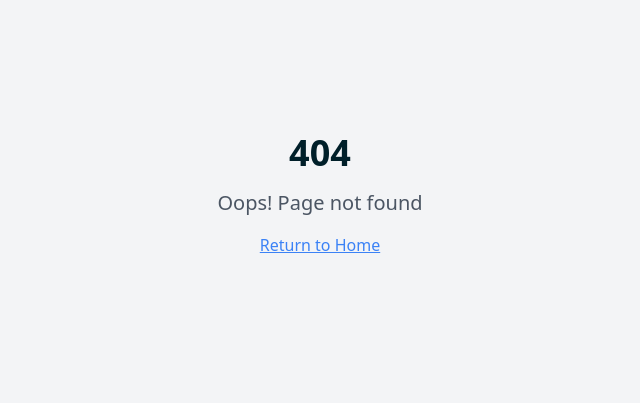
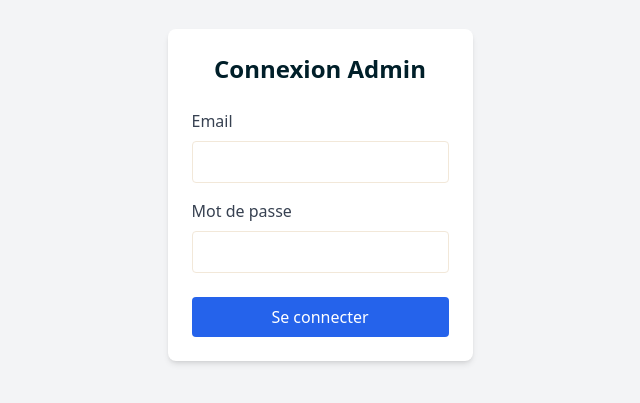
Before and after one commit to Martin42746284/aria-contact-header-18-9ca684d4, a React (Vite) app: page /admin in a window 1280 px wide. Before the commit this address had no page. Shown: the part 205-608 px from the top of the page, without its empty margins (320-960 px from the left). Built offline with nearby package versions, Linux system fonts and the light colour scheme.

Commit message:
creation de admin

```diff
--- a/src/App.tsx
+++ b/src/App.tsx
@@ -3,8 +3,12 @@ import { Toaster as Sonner } from "@/components/ui/sonner";
 import { TooltipProvider } from "@/components/ui/tooltip";
 import { QueryClient, QueryClientProvider } from "@tanstack/react-query";
 import { BrowserRouter, Routes, Route } from "react-router-dom";
+
 import Index from "./pages/Index";
 import NotFound from "./pages/NotFound";
+import AdminLogin from "./pages/AdminLoginPage";
+import AdminDashboardPage from "./pages/AdminDashboardPage";
+import ProtectedRoute from "./components/ProtectedRoute";
 
 const queryClient = new QueryClient();
 
@@ -16,6 +20,15 @@ const App = () => (
       <BrowserRouter>
         <Routes>
           <Route path="/" element={<Index />} />
+          <Route path="/admin" element={<AdminLogin />} />
+          <Route
+            path="/dashboard"
+            element={
+              <ProtectedRoute>
+                <AdminDashboardPage />
+              </ProtectedRoute>
+            }
+          />
           {/* ADD ALL CUSTOM ROUTES ABOVE THE CATCH-ALL "*" ROUTE */}
           <Route path="*" element={<NotFound />} />
         </Routes>
--- /dev/null
+++ b/src/components/AdminDashboard.tsx
@@ -0,0 +1,36 @@
+import { useNavigate } from "react-router-dom";
+
+const AdminDashboard = () => {
+  const navigate = useNavigate();
+
+  const handleLogout = () => {
+    localStorage.removeItem("isAuthenticated");
+    navigate("/admin");
+  };
+
+  return (
+    <div className="p-6">
+      <h1 className="text-3xl font-bold mb-6">Tableau de bord Administrateur</h1>
+      <div className="grid grid-cols-1 md:grid-cols-3 gap-6">
+        <div className="bg-white p-6 rounded-lg shadow-md">
+          <h2 className="text-xl font-semibold mb-4">Statistiques</h2>
+          <p>Visiteurs aujourd'hui: 42</p>
+        </div>
+        <div className="bg-white p-6 rounded-lg shadow-md">
+          <h2 className="text-xl font-semibold mb-4">Actions</h2>
+          <button className="bg-blue-600 text-white py-2 px-4 rounded hover:bg-blue-700 mr-2">
+            Gérer utilisateurs
+          </button>
+        </div>
+      </div>
+      <button
+        onClick={handleLogout}
+        className="mt-6 bg-red-600 text-white py-2 px-4 rounded hover:bg-red-700"
+      >
+        Déconnexion
+      </button>
+    </div>
+  );
+};
+
+export default AdminDashboard;
--- /dev/null
+++ b/src/components/AdminLoginForm.tsx
@@ -0,0 +1,62 @@
+import { useState } from "react";
+import { useNavigate } from "react-router-dom";
+
+const AdminLoginForm = () => {
+  const [email, setEmail] = useState("");
+  const [password, setPassword] = useState("");
+  const [error, setError] = useState("");
+  const navigate = useNavigate();
+
+  const handleSubmit = (e: React.FormEvent) => {
+    e.preventDefault();
+    if (email === "admin@example.com" && password === "admin123") {
+      localStorage.setItem("isAuthenticated", "true");
+      navigate("/dashboard");
+    } else {
+      setError("Identifiants incorrects");
+    }
+  };
+
+  return (
+    <div className="max-w-md mx-auto p-6 bg-white rounded-lg shadow-md">
+      <h2 className="text-2xl font-bold mb-6 text-center">Connexion Admin</h2>
+      {error && <div className="mb-4 p-2 bg-red-100 text-red-700 rounded">{error}</div>}
+      <form onSubmit={handleSubmit}>
+        <div className="mb-4">
+          <label className="block text-gray-700 mb-2" htmlFor="email">
+            Email
+          </label>
+          <input
+            type="email"
+            id="email"
+            className="w-full px-3 py-2 border rounded"
+            value={email}
+            onChange={(e) => setEmail(e.target.value)}
+            required
+          />
+        </div>
+        <div className="mb-6">
+          <label className="block text-gray-700 mb-2" htmlFor="password">
+            Mot de passe
+          </label>
+          <input
+            type="password"
+            id="password"
+            className="w-full px-3 py-2 border rounded"
+            value={password}
+            onChange={(e) => setPassword(e.target.value)}
+            required
+          />
+        </div>
+        <button
+          type="submit"
+          className="w-full bg-blue-600 text-white py-2 px-4 rounded hover:bg-blue-700"
+        >
+          Se connecter
+        </button>
+      </form>
+    </div>
+  );
+};
+
+export default AdminLoginForm;
--- /dev/null
+++ b/src/components/ProtectedRoute.tsx
@@ -0,0 +1,8 @@
+import { Navigate } from "react-router-dom";
+
+const ProtectedRoute = ({ children }: { children: React.ReactNode }) => {
+  const isAuthenticated = localStorage.getItem("isAuthenticated") === "true";
+  return isAuthenticated ? <>{children}</> : <Navigate to="/admin" replace />;
+};
+
+export default ProtectedRoute;
--- /dev/null
+++ b/src/pages/AdminDashboardPage.tsx
@@ -0,0 +1,11 @@
+import AdminDashboard from "@/components/AdminDashboard";
+
+const AdminDashboardPage = () => {
+  return (
+    <div className="min-h-screen bg-gray-100">
+      <AdminDashboard />
+    </div>
+  );
+};
+
+export default AdminDashboardPage;
--- /dev/null
+++ b/src/pages/AdminLoginPage.tsx
@@ -0,0 +1,11 @@
+import AdminLoginForm from "@/components/AdminLoginForm";
+
+const AdminLogin = () => {
+  return (
+    <div className="min-h-screen bg-gray-100 flex items-center justify-center p-4">
+      <AdminLoginForm />
+    </div>
+  );
+};
+
+export default AdminLogin;
```
